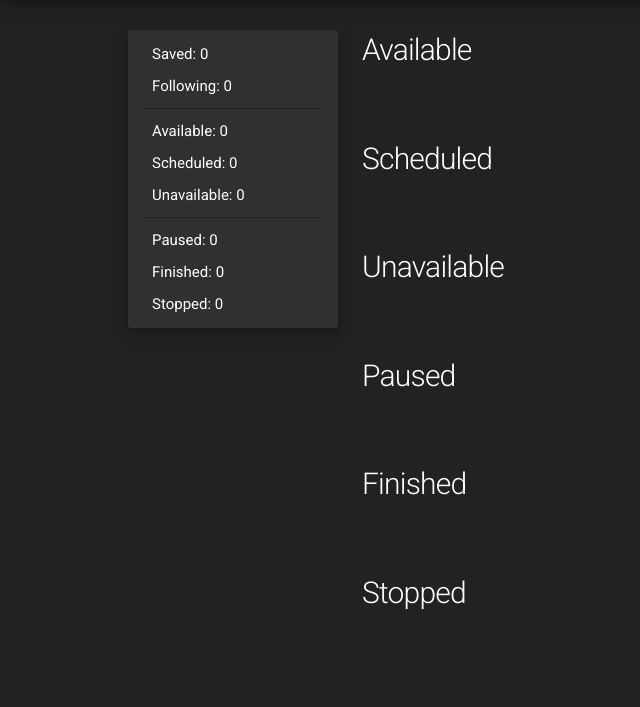
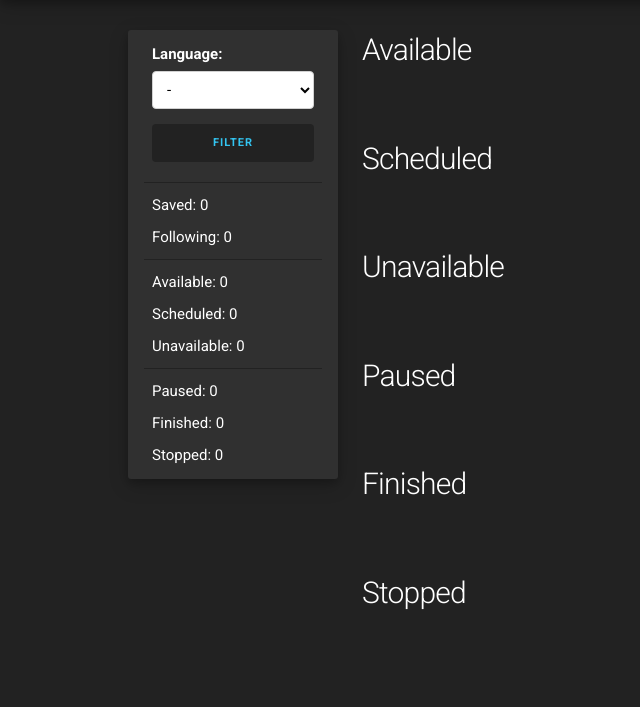
Before and after one commit to bloomvdomino/tv-tracker, a Django app: page /progresses/ in a window 1280 px wide. Shown: the part 54-761 px from the top of the page, without its empty margins (0-640 px from the left). Run offline with Django 3.2, Linux system fonts and the light colour scheme; the visitor is signed in with stand-in values (Sample User, id 1); data that the repository does not hold is empty; parts of the project's set-up code (start-up, migrations or seed data) failed here and were passed over; some libraries are stand-ins or nearby versions.

Commit message:
Add show language filter

```diff
--- a/source/apps/accounts/models.py
+++ b/source/apps/accounts/models.py
@@ -36,8 +36,7 @@ class User(AbstractBaseUser, PermissionsMixin, BaseUUIDModel):
         verbose_name = "user"
         verbose_name_plural = "users"
 
-    @property
-    def progresses_summary(self):
+    def progresses_summary(self, language=None):
         """
         Return a summary about the progresses.
         """
@@ -49,13 +48,16 @@ class User(AbstractBaseUser, PermissionsMixin, BaseUUIDModel):
             "finished": [],
             "stopped": [],
         }
-        for progress in self.progress_set.all():
+        progresses = self.progress_set.all()
+        if language:
+            progresses = progresses.filter(show_languages__contains=[language])
+        for progress in progresses:
             for key, value in summary.items():
                 if getattr(progress, f"list_in_{key}"):
                     value.append(progress)
                     break
         summary.update(
-            saved_count=self.progress_set.count(),
-            following_count=self.progress_set.filter(status=Progress.FOLLOWING).count(),
+            saved_count=progresses.count(),
+            following_count=progresses.filter(status=Progress.FOLLOWING).count(),
         )
         return summary
--- a/source/apps/tmdb/forms.py
+++ b/source/apps/tmdb/forms.py
@@ -1,7 +1,24 @@
+from itertools import chain
+
 from django import forms
 
 from source.apps.tmdb.models import Progress
 from source.apps.tmdb.utils import format_episode_label, search_show
+
+
+class FilterForm(forms.Form):
+    language = forms.ChoiceField(required=False)
+
+    def __init__(self, *args, **kwargs):
+        self.user = kwargs.pop("user")
+        super().__init__(*args, **kwargs)
+        self.fields["language"].choices = self._make_language_choices()
+
+    def _make_language_choices(self):
+        languages = self.user.progress_set.values_list("show_languages", flat=True)
+        return [("", "-")] + [
+            (langauge, langauge.upper()) for langauge in sorted(set(chain(*languages)))
+        ]
 
 
 class ProgressForm(forms.ModelForm):
--- a/source/apps/tmdb/static/tmdb/css/progresses.css
+++ b/source/apps/tmdb/static/tmdb/css/progresses.css
@@ -16,9 +16,11 @@
     box-sizing: border-box;
 }
 
-.container .summary-card a, .container .summary-card span {
+.container .summary-card form,
+.container .summary-card a,
+.container .summary-card span {
     margin: 4px 0;
-    padding-left: 8px;
+    padding: 0 8px;
 }
 
 .container .summary-card a {
--- a/source/apps/tmdb/templates/tmdb/progress.html
+++ b/source/apps/tmdb/templates/tmdb/progress.html
@@ -28,7 +28,7 @@
         <div>
             Languages:
             {% for language in show.languages %}
-            <span>{{ language }}{% if not forloop.last %}, {% endif %}</span>
+            <span>{{ language.upper }}{% if not forloop.last %}, {% endif %}</span>
             {% endfor %}
         </div>
     </div>
--- a/source/apps/tmdb/templates/tmdb/progresses.html
+++ b/source/apps/tmdb/templates/tmdb/progresses.html
@@ -11,6 +11,15 @@
 
 {% block content %}
 <div class="summary-card">
+    <form method="post" novalidate>
+        {% csrf_token %}
+
+        <label for="{{ form.language.id_for_label }}">Language:</label>
+        {{ form.language }}
+
+        <button type="submit">Filter</button>
+    </form>
+    <hr>
     <span>Saved: {{ saved_count }}</span>
     <span>Following: {{ following_count }}</span>
     <hr>
--- a/source/apps/tmdb/views.py
+++ b/source/apps/tmdb/views.py
@@ -8,7 +8,7 @@ from django.utils.functional import cached_property
 from django.views import View
 from django.views.generic import CreateView, FormView, TemplateView, UpdateView
 
-from source.apps.tmdb.forms import ProgressForm, SearchForm
+from source.apps.tmdb.forms import FilterForm, ProgressForm, SearchForm
 from source.apps.tmdb.utils import get_popular_shows, get_show
 
 
@@ -22,12 +22,27 @@ class WatchNextView(LoginRequiredMixin, View):
         return HttpResponse()
 
 
-class ProgressesView(LoginRequiredMixin, TemplateView):
+class ProgressesView(LoginRequiredMixin, FormView):
     template_name = "tmdb/progresses.html"
+    form_class = FilterForm
+
+    def post(self, request, *args, **kwargs):
+        form = self.get_form()
+        return self.render_to_response(self.get_context_data(form=form))
+
+    def get_form_kwargs(self):
+        kwargs = super().get_form_kwargs()
+        kwargs.update(user=self.request.user)
+        return kwargs
 
     def get_context_data(self, **kwargs):
         context = super().get_context_data(**kwargs)
-        context.update(**self.request.user.progresses_summary)
+        form = context["form"]
+        if self.request.method == "GET":
+            context.update(**self.request.user.progresses_summary())
+        elif form.is_valid():
+            language = form.cleaned_data["language"]
+            context.update(**self.request.user.progresses_summary(language=language))
         return context
 
 
```
Also changed, not shown: source/apps/tmdb/tests/test_forms.py (+24 -1 lines), source/apps/tmdb/tests/test_views.py (+38 -11 lines).
